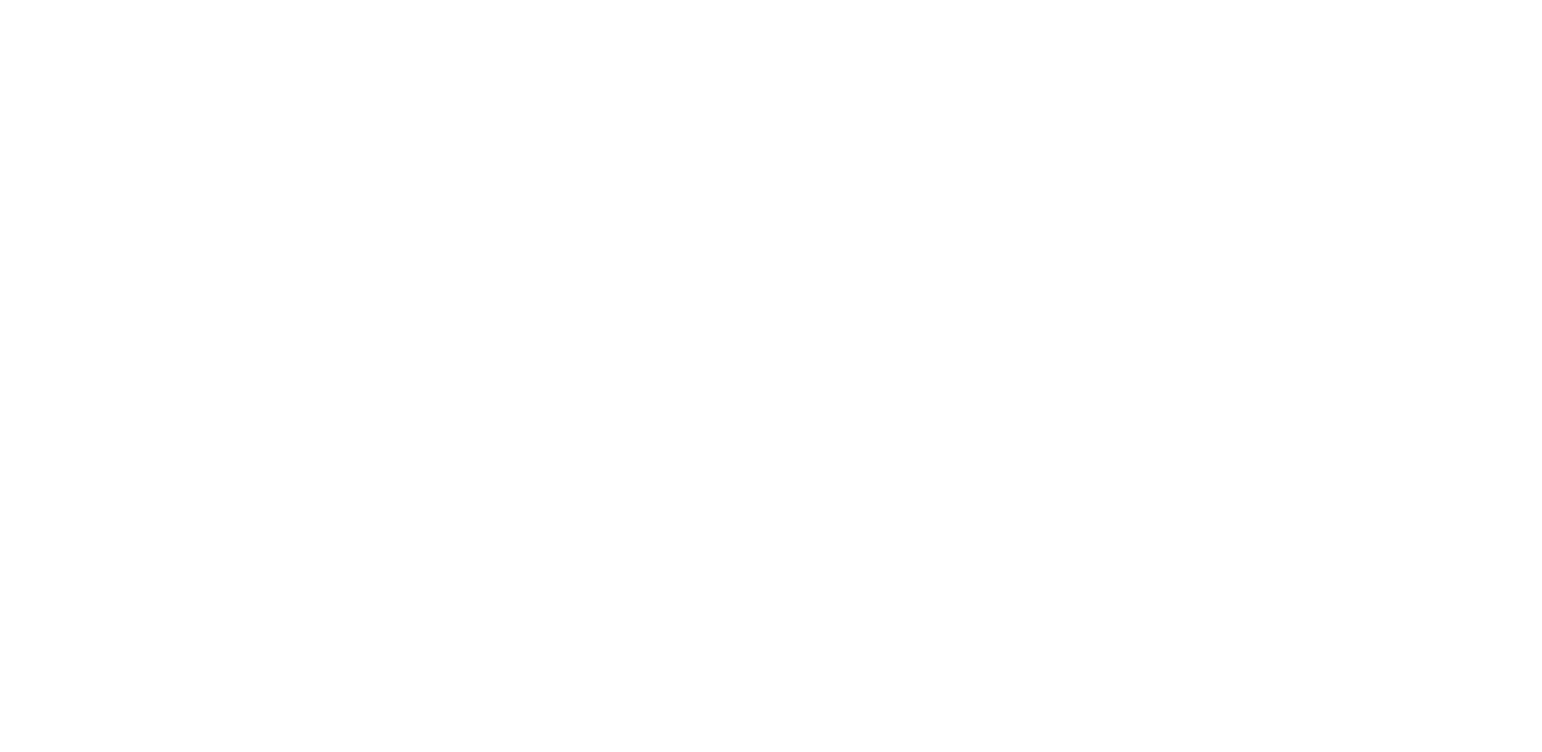
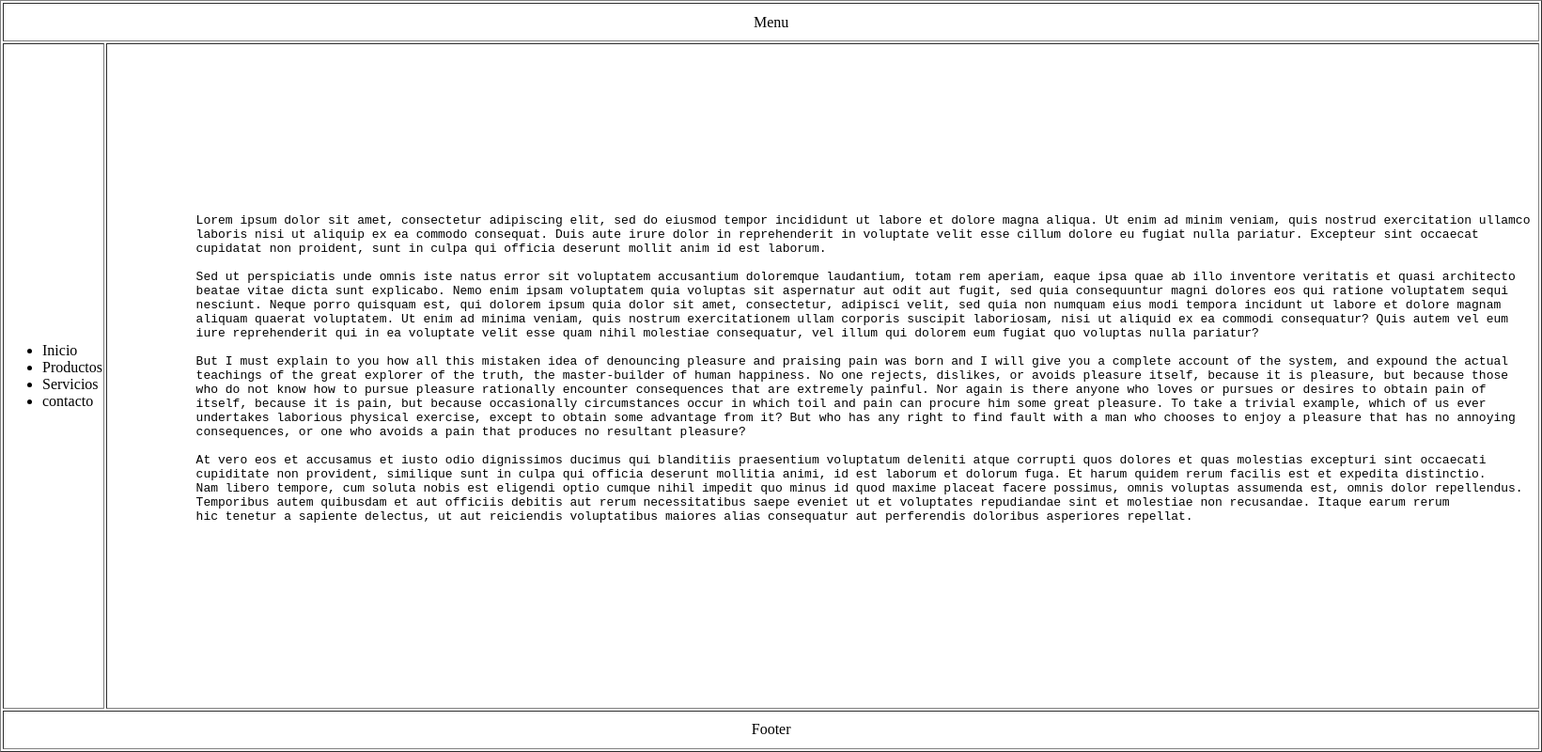
Before and after one commit to CrissZepeda/PrograFrontEnd, a plain HTML site: page index.html in a window 1280 px wide. Shown: the whole page at 94% size, 1641 px wide, since content can reach past the window. Drawn offline with Linux system fonts and the light colour scheme.

Commit message:
Trabajo terminados

```diff
--- a/index.html
+++ b/index.html
@@ -5,6 +5,64 @@
     <meta http-equiv="X-UA-Compatible" content="IE=edge" />
     <meta name="viewport" content="width=device-width, initial-scale=1.0" />
     <title>Primera pagina Cristhian</title>
+    <style>
+      html,
+      body {
+        height: 100%;
+        margin: 0;
+        padding: 0;
+      }
+      table {
+        width: 100%;
+        height: 100%;
+      }
+    </style>
   </head>
-  <body></body>
+  <body>
+    <table border="1">
+      <tr>
+        <td colspan="2" align="center">Menu</td>
+      </tr>
+      <tr>
+        <td style="width: 20%">
+          <ul>
+            <li>Inicio</li>
+            <li>Productos</li>
+            <li>Servicios</li>
+            <li>contacto</li>
+          </ul>
+        </td>
+        <td>
+          <pre>
+            Lorem ipsum dolor sit amet, consectetur adipiscing elit, sed do eiusmod tempor incididunt ut labore et dolore magna aliqua. Ut enim ad minim veniam, quis nostrud exercitation ullamco
+            laboris nisi ut aliquip ex ea commodo consequat. Duis aute irure dolor in reprehenderit in voluptate velit esse cillum dolore eu fugiat nulla pariatur. Excepteur sint occaecat
+            cupidatat non proident, sunt in culpa qui officia deserunt mollit anim id est laborum.
+
+            Sed ut perspiciatis unde omnis iste natus error sit voluptatem accusantium doloremque laudantium, totam rem aperiam, eaque ipsa quae ab illo inventore veritatis et quasi architecto
+            beatae vitae dicta sunt explicabo. Nemo enim ipsam voluptatem quia voluptas sit aspernatur aut odit aut fugit, sed quia consequuntur magni dolores eos qui ratione voluptatem sequi
+            nesciunt. Neque porro quisquam est, qui dolorem ipsum quia dolor sit amet, consectetur, adipisci velit, sed quia non numquam eius modi tempora incidunt ut labore et dolore magnam
+            aliquam quaerat voluptatem. Ut enim ad minima veniam, quis nostrum exercitationem ullam corporis suscipit laboriosam, nisi ut aliquid ex ea commodi consequatur? Quis autem vel eum
+            iure reprehenderit qui in ea voluptate velit esse quam nihil molestiae consequatur, vel illum qui dolorem eum fugiat quo voluptas nulla pariatur?
+
+            But I must explain to you how all this mistaken idea of denouncing pleasure and praising pain was born and I will give you a complete account of the system, and expound the actual
+            teachings of the great explorer of the truth, the master-builder of human happiness. No one rejects, dislikes, or avoids pleasure itself, because it is pleasure, but because those
+            who do not know how to pursue pleasure rationally encounter consequences that are extremely painful. Nor again is there anyone who loves or pursues or desires to obtain pain of
+            itself, because it is pain, but because occasionally circumstances occur in which toil and pain can procure him some great pleasure. To take a trivial example, which of us ever
+            undertakes laborious physical exercise, except to obtain some advantage from it? But who has any right to find fault with a man who chooses to enjoy a pleasure that has no annoying
+            consequences, or one who avoids a pain that produces no resultant pleasure?
+
+            At vero eos et accusamus et iusto odio dignissimos ducimus qui blanditiis praesentium voluptatum deleniti atque corrupti quos dolores et quas molestias excepturi sint occaecati
+            cupiditate non provident, similique sunt in culpa qui officia deserunt mollitia animi, id est laborum et dolorum fuga. Et harum quidem rerum facilis est et expedita distinctio.
+            Nam libero tempore, cum soluta nobis est eligendi optio cumque nihil impedit quo minus id quod maxime placeat facere possimus, omnis voluptas assumenda est, omnis dolor repellendus.
+            Temporibus autem quibusdam et aut officiis debitis aut rerum necessitatibus saepe eveniet ut et voluptates repudiandae sint et molestiae non recusandae. Itaque earum rerum
+            hic tenetur a sapiente delectus, ut aut reiciendis voluptatibus maiores alias consequatur aut perferendis doloribus asperiores repellat.
+            </pre
+          >
+        </td>
+      </tr>
+      <tr>
+        <td colspan="2" align="center">Footer</td>
+      </tr>
+    </table>
+  </body>
 </html>
```
